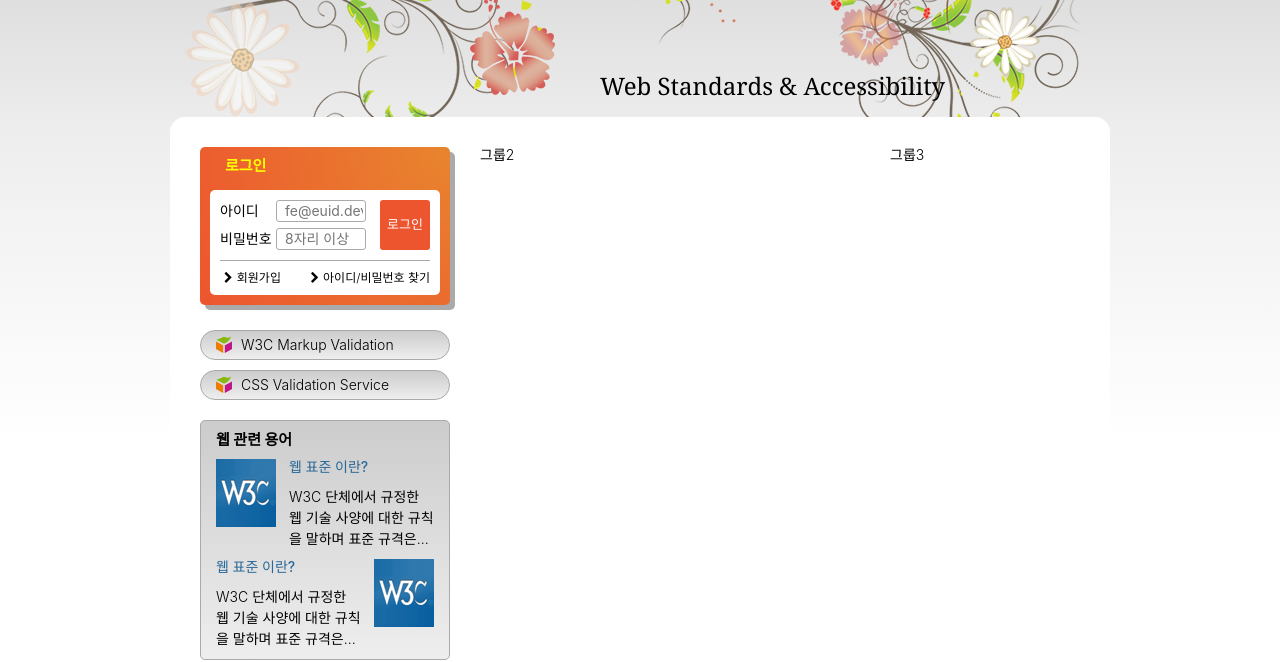
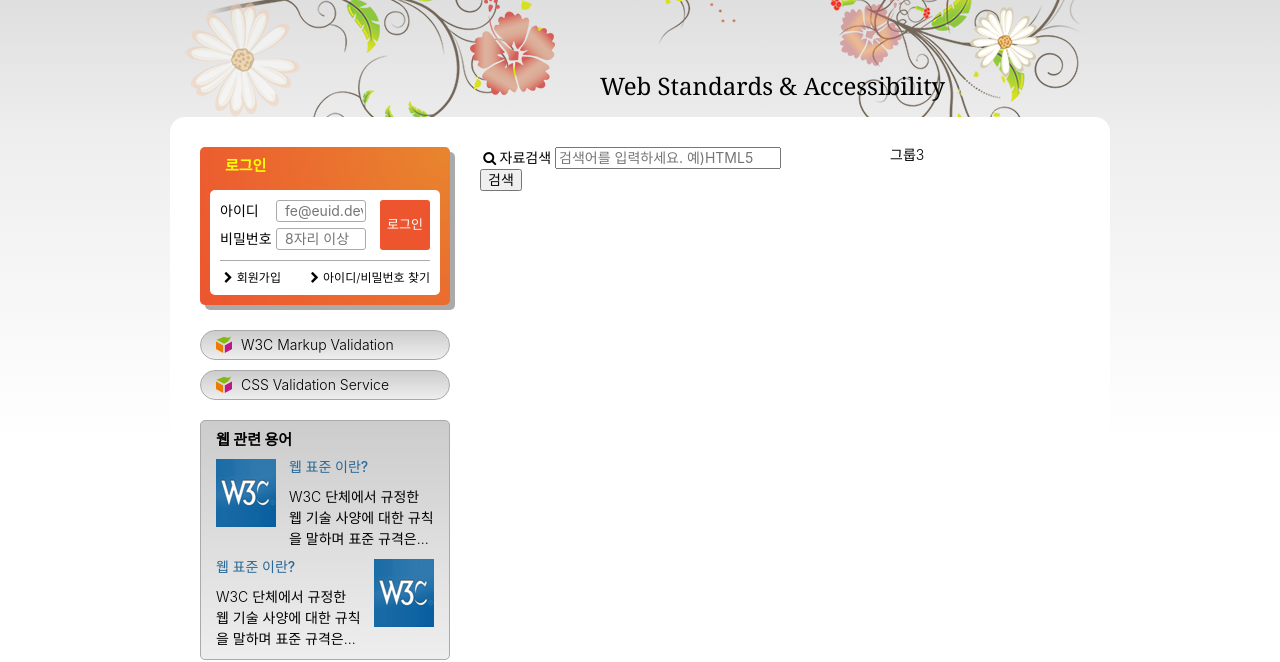
Before and after one commit to seulbinim/webcafe, a plain HTML site: page index.html in a window 1280 px wide. Shown: the part 169-831 px from the top of the page. Drawn offline with nearby package versions, Linux system fonts and the light colour scheme; a web font is replaced by a local one.

Commit message:
검색 폼 마크업

```diff
--- a/index.html
+++ b/index.html
@@ -212,7 +212,19 @@
         </dl>
       </section>
     </div>
-    <div class="group group2">그룹2</div>
+    <div class="group group2">
+      <h2 class="sr-only">검색</h2>
+      <form action="/" class="search-form">
+        <fieldset>
+          <legend class="sr-only">검색 폼</legend>
+          <div class="search-input">
+            <label for="search"><span class="icon-search"></span>자료검색</label>
+            <input type="search" id="search" name="search" required placeholder="검색어를 입력하세요. 예)HTML5" />
+          </div>
+          <button class="search-button" type="submit">검색</button>
+        </fieldset>
+      </form>
+    </div>
     <div class="group group3">그룹3</div>
   </main>
   <div class="slogan">슬로건</div>
```
